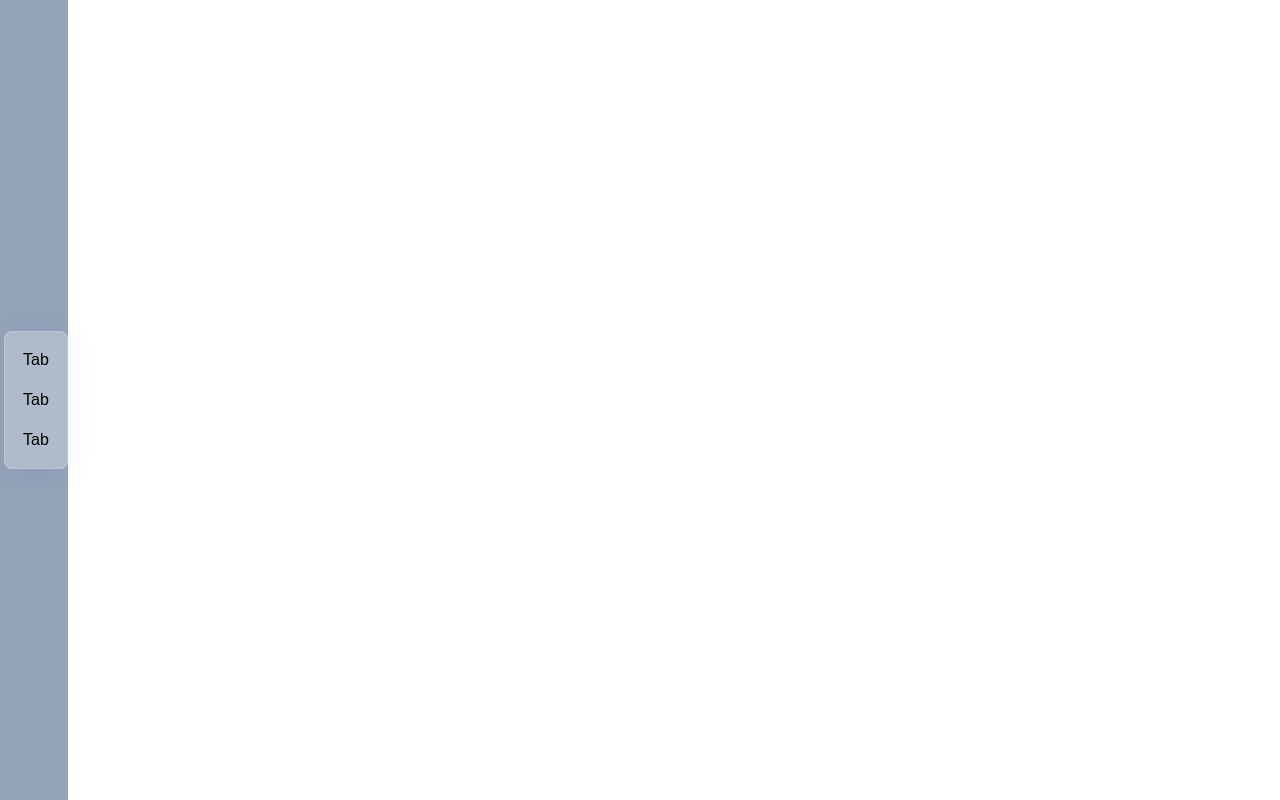
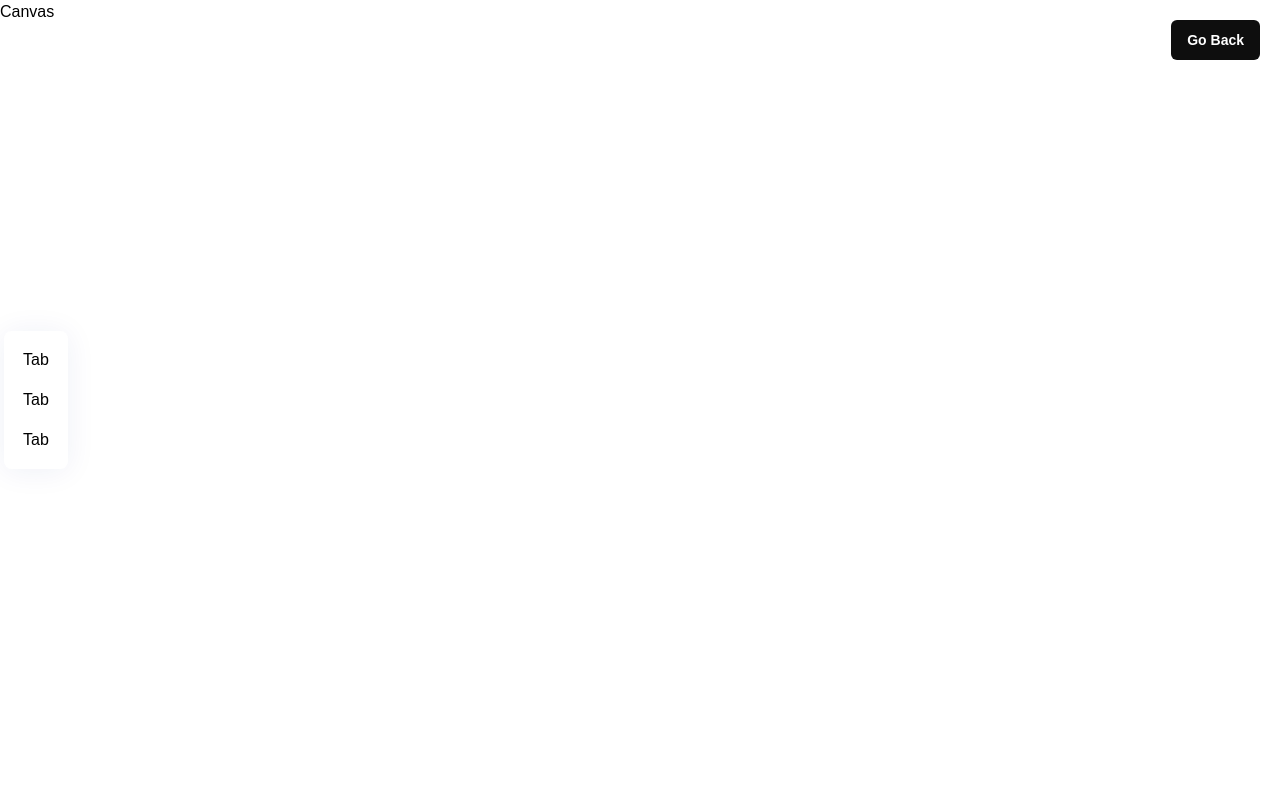
Before and after one commit to DeveloperSantoGithub/JERSEY-AI, a React (Vite) app in the folder client/: page / in a window 1280 px wide. Both pictures are taken after a click on the button "Customize It". Built offline with nearby package versions, Linux system fonts and the light colour scheme; a web font is replaced by a local one.

Commit message:
Customizer Page

```diff
--- a/client/doc/Project Notes.js
+++ b/client/doc/Project Notes.js
@@ -19,3 +19,4 @@
 //-->> Assets
 //-->> Default Styling
 //-->> Config
+// #FFB30D
--- a/client/src/pages/Customizer.jsx
+++ b/client/src/pages/Customizer.jsx
@@ -27,13 +27,25 @@
 						className="absolute top-0 left-0 z-10"
 						{...slideAnimation('left')}
 					>
-						<div className="flex items-center min-h-screen bg-slate-400">
+						<div className="flex items-center min-h-screen">
 							<div className="editortabs-container tabs">
 								{EditorTabs.map((tab) => (
-									<Tab key={tab.name} tab={tab} />
+									<Tab key={tab.name} tab={tab} handleClick={() => {}} />
 								))}
 							</div>
 						</div>
+					</motion.div>
+
+					<motion.div
+						className="absolute z-10 top-5 right-5"
+						{...fadeAnimation}
+					>
+						<CustomButton
+							type="filled"
+							title="Go Back"
+							handleClick={() => (state.intro = true)}
+							customStyles="w-fit px-4 py-2.5 font-bold text-sm"
+						/>
 					</motion.div>
 				</>
 			)}
--- a/client/src/store/index.js
+++ b/client/src/store/index.js
@@ -3,7 +3,7 @@
 //=> it works similar like context:
 const state = proxy({
 	intro: true,
-	color: '#FFB30D',
+	color: '#0e0e0e',
 	isLogoTexture: true,
 	isFullTexture: false,
 	logoDecal: './threejs.png',
```
